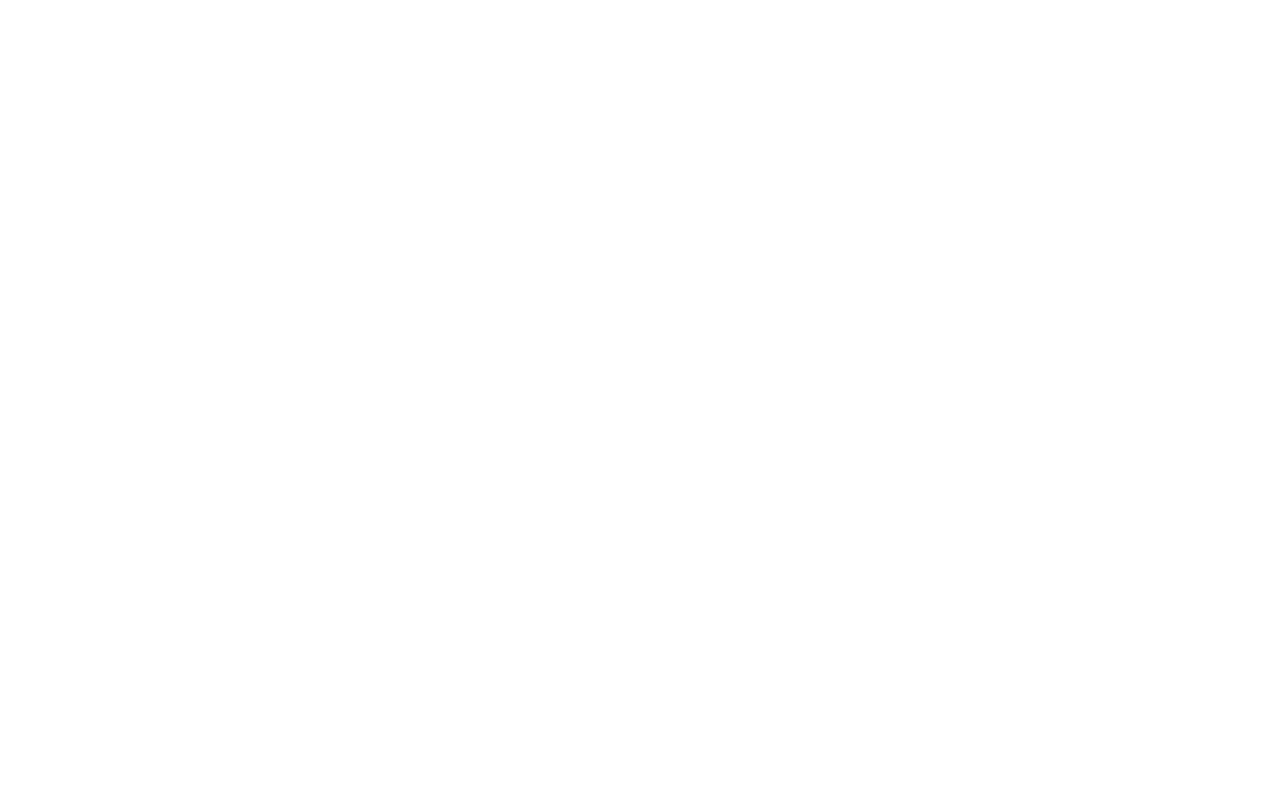
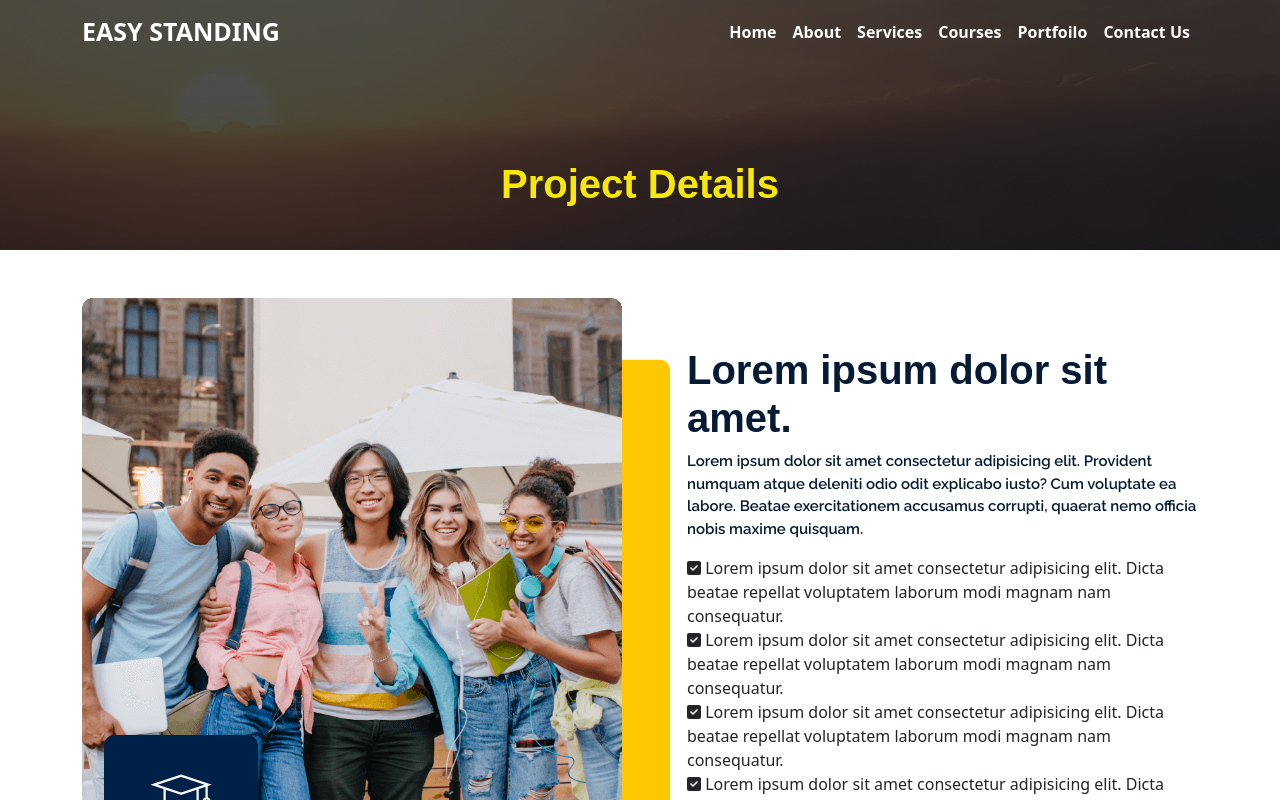
Before and after one commit to jbhai8058/react-website-project, a React (Create React App) app: page /projectDetails in a window 1280 px wide. Before the commit this address had no page. Shown: the top 800 px of the page. Built offline with nearby package versions, Linux system fonts and the light colour scheme; a web font is replaced by a local one.

Commit message:
project Detail

```diff
--- a/src/Components/AllProjects/AllProjects.jsx
+++ b/src/Components/AllProjects/AllProjects.jsx
@@ -1,6 +1,7 @@
 import React, { Fragment } from 'react'
 import { Button, Card, Col, Container, Row } from 'react-bootstrap'
 import image3 from '../../assets/images/project3.jpg';
+import { Link } from 'react-router-dom';
 
 const AllProjects = () => {
     return (
@@ -18,7 +19,7 @@ const AllProjects = () => {
                                     Some quick example text to build on the card title and make up the
                                     bulk of the card's content.
                                 </Card.Text>
-                                <Button variant="primary">Visit Site</Button>
+                                <Button variant="primary"> <Link className='link-style' to='/projectDetails'>View More</Link> </Button>
                             </Card.Body>
                         </Card>
                     </Col>
@@ -31,7 +32,7 @@ const AllProjects = () => {
                                     Some quick example text to build on the card title and make up the
                                     bulk of the card's content.
                                 </Card.Text>
-                                <Button variant="primary">Visit Site</Button>
+                                <Button variant="primary"> <Link className='link-style' to='/projectDetails'>View More</Link> </Button>
                             </Card.Body>
                         </Card>
                     </Col>
@@ -44,7 +45,7 @@ const AllProjects = () => {
                                     Some quick example text to build on the card title and make up the
                                     bulk of the card's content.
                                 </Card.Text>
-                                <Button variant="primary">Visit Site</Button>
+                                <Button variant="primary"> <Link className='link-style' to='/projectDetails'>View More</Link> </Button>
                             </Card.Body>
                         </Card>
                     </Col>
@@ -59,7 +60,7 @@ const AllProjects = () => {
                                     Some quick example text to build on the card title and make up the
                                     bulk of the card's content.
                                 </Card.Text>
-                                <Button variant="primary">Visit Site</Button>
+                                <Button variant="primary"> <Link className='link-style' to='/projectDetails'>View More</Link> </Button>
                             </Card.Body>
                         </Card>
                     </Col>
@@ -72,7 +73,7 @@ const AllProjects = () => {
                                     Some quick example text to build on the card title and make up the
                                     bulk of the card's content.
                                 </Card.Text>
-                                <Button variant="primary">Visit Site</Button>
+                                <Button variant="primary"> <Link className='link-style' to='/projectDetails'>View More</Link> </Button>
                             </Card.Body>
                         </Card>
                     </Col>
@@ -85,7 +86,7 @@ const AllProjects = () => {
                                     Some quick example text to build on the card title and make up the
                                     bulk of the card's content.
                                 </Card.Text>
-                                <Button variant="primary">Visit Site</Button>
+                                <Button variant="primary"> <Link className='link-style' to='/projectDetails'>View More</Link> </Button>
                             </Card.Body>
                         </Card>
                     </Col>
--- a/src/Components/Footer/Footer.jsx
+++ b/src/Components/Footer/Footer.jsx
@@ -59,7 +59,7 @@ const Footer = () => {
                 </Row>
             </Container>
             <Container fluid={true} className='text-center copyrightSection'>
-                <a className='copyrightLink' href="#">&copy; Copyright 2022 by JRS Learning, All Rights Reserved</a>
+                <a className='copyrightLink' href="#">&copy; Copyright 2022 by {/* digital softs */}, All Rights Reserved</a>
             </Container>
         </Fragment>
     )
--- /dev/null
+++ b/src/Components/ProjectDetails/ProjectDetails.jsx
@@ -0,0 +1,35 @@
+import React from 'react'
+import { Fragment } from 'react'
+import { Col, Container, Row } from 'react-bootstrap'
+import ProjectDetail from '../../assets/images/ProjectDeail.png'
+import { faSquareCheck } from '@fortawesome/free-solid-svg-icons'
+import { FontAwesomeIcon } from '@fortawesome/react-fontawesome'
+
+const ProjectDetails = () => {
+  return (
+    <Fragment>
+        <Container className='mt-5'>
+            <Row>
+                <Col lg={6} md={6} sm={12}>
+                    <div className='about-thumb-wrap after-shape'>
+                        <img src={ProjectDetail} />
+                    </div>
+                </Col>
+                <Col lg={6} md={6} sm={12} className='mt-5'>
+                    <div className='Project-Details'>
+                        <h1 className='ProjectDetailText'>Lorem ipsum dolor sit amet.</h1>
+                        <p className='ProjectDetailDesc'>Lorem ipsum dolor sit amet consectetur adipisicing elit. Provident numquam atque deleniti odio odit explicabo iusto? Cum voluptate ea labore. Beatae exercitationem accusamus corrupti, quaerat nemo officia nobis maxime quisquam.</p>
+                        <FontAwesomeIcon icon={faSquareCheck} />  Lorem ipsum dolor sit amet consectetur adipisicing elit. Dicta beatae repellat voluptatem laborum modi magnam nam consequatur. <br />
+                        <FontAwesomeIcon icon={faSquareCheck} />  Lorem ipsum dolor sit amet consectetur adipisicing elit. Dicta beatae repellat voluptatem laborum modi magnam nam consequatur. <br />
+                        <FontAwesomeIcon icon={faSquareCheck} />  Lorem ipsum dolor sit amet consectetur adipisicing elit. Dicta beatae repellat voluptatem laborum modi magnam nam consequatur. <br />
+                        <FontAwesomeIcon icon={faSquareCheck} />  Lorem ipsum dolor sit amet consectetur adipisicing elit. Dicta beatae repellat voluptatem laborum modi magnam nam consequatur. <br />
+                        <FontAwesomeIcon icon={faSquareCheck} />  Lorem ipsum dolor sit amet consectetur adipisicing elit. Dicta beatae repellat voluptatem laborum modi magnam nam consequatur.
+                    </div>
+                </Col>
+            </Row>
+        </Container>
+    </Fragment>
+  )
+}
+
+export default ProjectDetails
--- a/src/Components/RecentProject/RecentProject.jsx
+++ b/src/Components/RecentProject/RecentProject.jsx
@@ -2,6 +2,7 @@ import React from 'react'
 import { Fragment } from 'react'
 import { Button, Card, Col, Container, Row } from 'react-bootstrap'
 import image3 from '../../assets/images/project3.jpg';
+import { Link } from 'react-router-dom';
 
 const RecentProject = () => {
     return (
@@ -19,7 +20,7 @@ const RecentProject = () => {
                                     Some quick example text to build on the card title and make up the
                                     bulk of the card's content.
                                 </Card.Text>
-                                <Button variant="primary">Visit Site</Button>
+                                <Button variant="primary"> <Link className='link-style' to='/projectDetails'>View More</Link> </Button>
                             </Card.Body>
                         </Card>
                     </Col>
@@ -32,7 +33,7 @@ const RecentProject = () => {
                                     Some quick example text to build on the card title and make up the
                                     bulk of the card's content.
                                 </Card.Text>
-                                <Button variant="primary">Visit Site</Button>
+                                <Button variant="primary"> <Link className='link-style' to='/projectDetails'>View More</Link> </Button>
                             </Card.Body>
                         </Card>
                     </Col>
@@ -45,7 +46,7 @@ const RecentProject = () => {
                                     Some quick example text to build on the card title and make up the
                                     bulk of the card's content.
                                 </Card.Text>
-                                <Button variant="primary">Visit Site</Button>
+                                <Button variant="primary"> <Link className='link-style' to='/projectDetails'>View More</Link> </Button>
                             </Card.Body>
                         </Card>
                     </Col>
--- /dev/null
+++ b/src/Pages/ProjectDetailPage/ProjectDetailPage.jsx
@@ -0,0 +1,56 @@
+import React from 'react'
+import { Fragment } from 'react'
+import TopNavigation from '../../Components/TopNavigation/TopNavigation';
+import PageTop from '../../Components/PageTop/PageTop';
+import ProjectDetails from '../../Components/ProjectDetails/ProjectDetails';
+import Footer from '../../Components/Footer/Footer';
+import { useState } from 'react';
+import { useEffect } from 'react';
+import { ColorRing } from 'react-loader-spinner';
+
+const ProjectDetailPage = () => {
+
+
+    const [loading, setloading] = useState(true)
+
+    useEffect(() => {
+        // simulate a 2 second loading time
+        const timer = setTimeout(() => {
+            setloading(false);
+        }, 1000);
+
+        return () => {
+            clearTimeout(timer);
+        };
+    }, []);
+
+    return (
+        <Fragment>
+            {
+                loading ?
+                    <div className='loader'>
+                        <ColorRing
+                            visible={true}
+                            height="80"
+                            width="80"
+                            ariaLabel="blocks-loading"
+                            wrapperStyle={{}}
+                            wrapperClass="blocks-wrapper"
+                            colors={['#051b35', '#000000', '#051b35', '#000000', '#051b35']}
+                            loading={loading}
+                        />
+                    </div>
+                    :
+
+                    <Fragment>
+                        <TopNavigation title="Project Details" />
+                        <PageTop pagetitle="Project Details" />
+                        <ProjectDetails />
+                        <Footer />
+                    </Fragment>
+            }
+        </Fragment>
+    )
+}
+
+export default ProjectDetailPage
--- a/src/Router/AppRouter/AppRouter.jsx
+++ b/src/Router/AppRouter/AppRouter.jsx
@@ -14,6 +14,7 @@ import ContactPage from '../../Pages/ContactPage/ContactPage';
 import RefundPage from '../../Pages/RefundPage/RefundPage';
 import TermPage from '../../Pages/TermPage/TermPage';
 import PrivacyPage from '../../Pages/PrivacyPage/PrivacyPage';
+import ProjectDetailPage from '../../Pages/ProjectDetailPage/ProjectDetailPage';
 
 const AppRouter = () => {
     return (
@@ -29,6 +30,7 @@ const AppRouter = () => {
                     <Route  path='/refund' element={<RefundPage />} />
                     <Route  path='/terms' element={<TermPage />} />
                     <Route  path='/privacy' element={<PrivacyPage />} />
+                    <Route  path='/projectDetails' element={<ProjectDetailPage />} />
                 </Routes>
             </Fragment>
         </Router>
--- a/src/assets/css/custom.css
+++ b/src/assets/css/custom.css
@@ -462,6 +462,53 @@ a.snapchat:hover{
   transform: translate(-50%, -50%);
 }
 
+
+.link-style{
+    color: #fff;
+    text-decoration: none;
+}
+
+.link-style:hover{
+    color: #fff;
+    text-decoration: none;
+}
+
+.about-thumb-wrap.after-shape{
+    margin-right: 30px;
+}
+
+.about-thumb-wrap.after-shape::after{
+    content: "";
+    position: absolute;
+    right: -30px;
+    width: 154px;
+    height: 80%;
+    top: 50%;
+    border-radius: 10px;
+    background:#fdc800 ;
+    z-index: -1;
+    transform: translateY(-50%);
+}
+
+.ProjectDetailText{
+    font-family: 'Monserrat',sans-serif;
+    font-weight: 700;
+    color: #051b35;
+    font-size: 40px;
+}
+
+.Project-Details{
+    margin-left: 35px;
+}
+
+.ProjectDetailDesc{
+    font-family: 'Raleway',sans-serif;
+    font-weight: 600;
+    color: #051b35;
+    font-size: 15px;
+}
+
+
 /* Home Page WElcome Design */
 
 .intro-area--top{
```
Also changed, not shown: src/assets/images/ProjectDeail.png (added).
